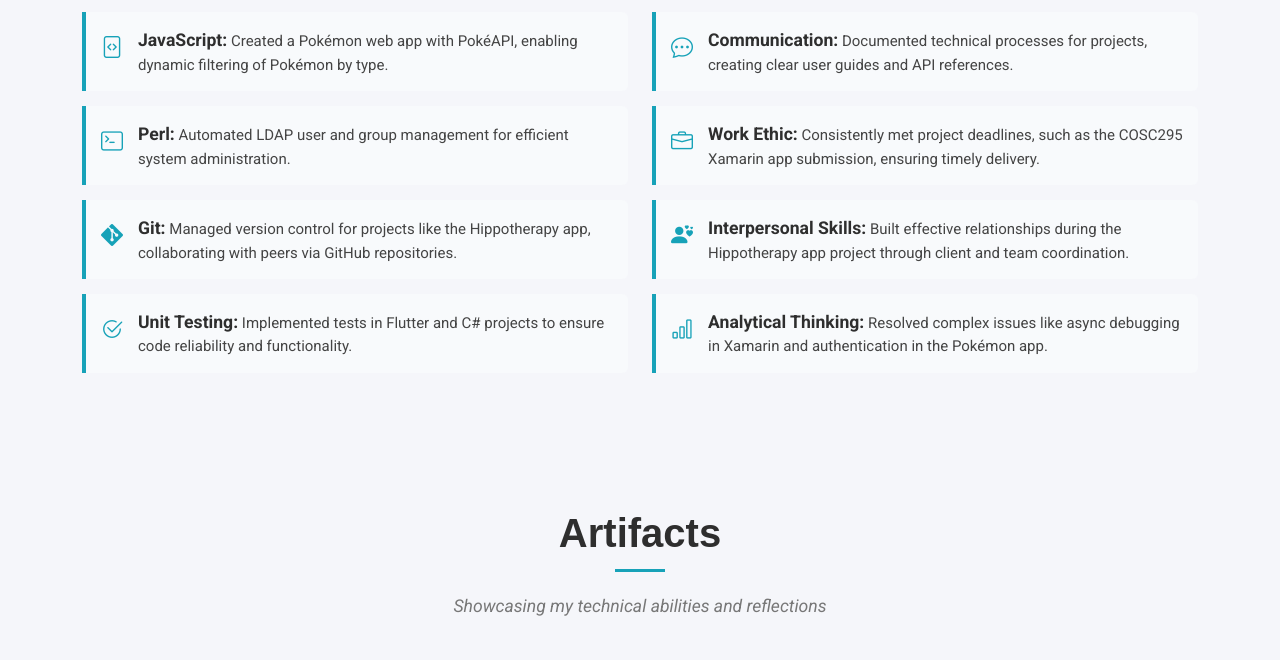
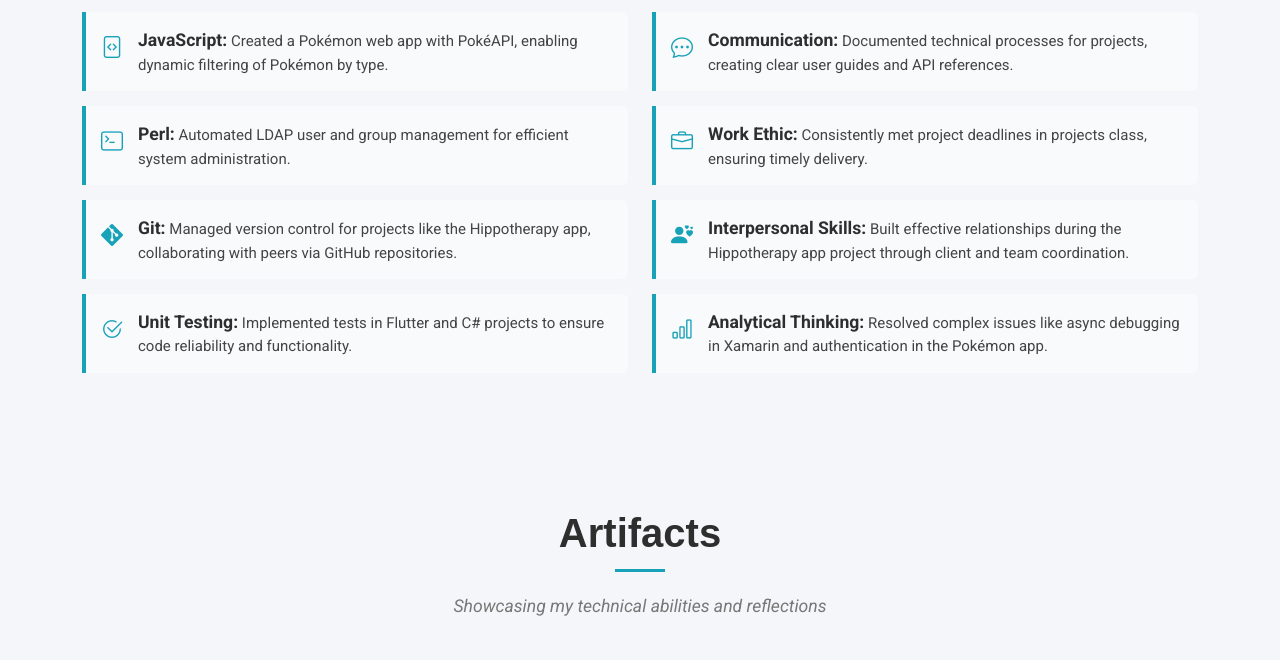
Before and after one commit to shane-bowman/shane-bowman, a plain HTML site: page index.html in a window 1280 px wide. Shown: the part 1822-2482 px from the top of the page. Drawn offline with Linux system fonts and the light colour scheme.

Commit message:
Updated a sentence.

```diff
--- a/index.html
+++ b/index.html
@@ -113,7 +113,7 @@
           <li><i class="bi bi-lightbulb"></i> <span><strong>Problem-Solving:</strong> Debugged async issues in the Xamarin app, ensuring stable match tracking features.</span></li>
           <li><i class="bi bi-people"></i> <span><strong>Teamwork:</strong> Collaborated with peers on a Hippotherapy app, coordinating client meetings to prioritize features.</span></li>
           <li><i class="bi bi-chat-dots"></i> <span><strong>Communication:</strong> Documented technical processes for projects, creating clear user guides and API references.</span></li>
-          <li><i class="bi bi-briefcase"></i> <span><strong>Work Ethic:</strong> Consistently met project deadlines, such as the COSC295 Xamarin app submission, ensuring timely delivery.</span></li>
+          <li><i class="bi bi-briefcase"></i> <span><strong>Work Ethic:</strong> Consistently met project deadlines in projects class, ensuring timely delivery.</span></li>
           <li><i class="bi bi-person-hearts"></i> <span><strong>Interpersonal Skills:</strong> Built effective relationships during the Hippotherapy app project through client and team coordination.</span></li>
           <li><i class="bi bi-bar-chart"></i> <span><strong>Analytical Thinking:</strong> Resolved complex issues like async debugging in Xamarin and authentication in the Pokémon app.</span></li>
         </ul>
```
